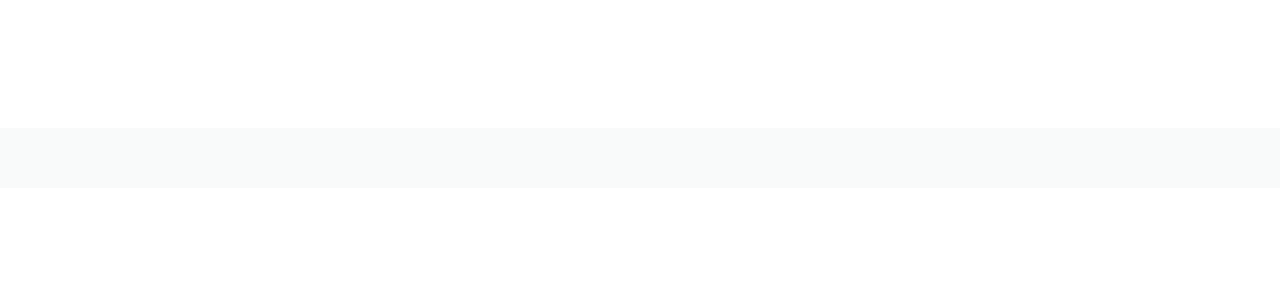
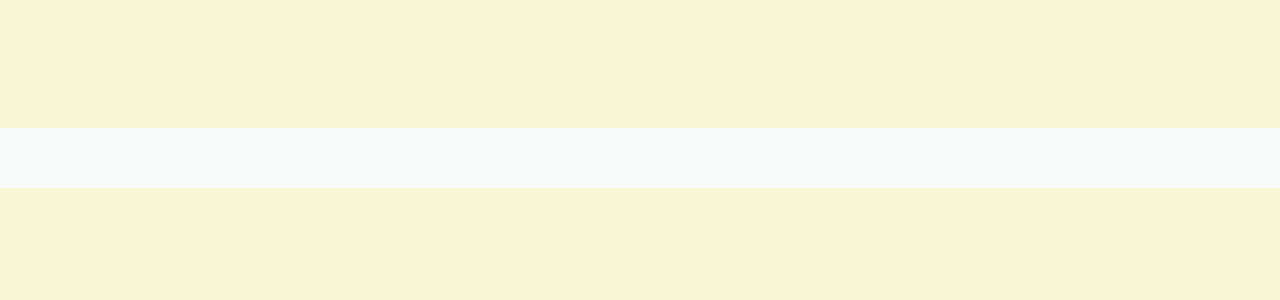
Before and after one commit to SKKU24-spoon-mate/client, a React app: page / in a window 1280 px wide. Shown: the top 300 px of the page. Built offline with nearby package versions, Linux system fonts and the light colour scheme.

Commit message:
Add background theme color and font

```diff
--- a/src/theme/themeSelector.ts
+++ b/src/theme/themeSelector.ts
@@ -10,6 +10,7 @@ export const themeSelector = (mode: string) => ({
         body: {
           width: '100%',
           height: '100%',
+          backgroundColor: '#FAF7D7',
         },
         img: {
           userSelect: 'none',
@@ -29,12 +30,12 @@ export const themeSelector = (mode: string) => ({
           outline: 'none',
           border: 'none',
         },
-        // '@font-face': {
-        //   fontFamily: 'ConFont',
-        //   fontStyle: 'normal',
-        //   fontWeight: 'normal',
-        //   src: `url(${ContentFont}) format('truetype')`,
-        // },
+        '@font-face': {
+          fontFamily: 'BMHANNAPro',
+          src: `url('https://fastly.jsdelivr.net/gh/projectnoonnu/noonfonts_seven@1.0/BMHANNAPro.woff') format('woff')`,
+          fontWeight: 'normal',
+          fontStyle: 'normal',
+        },
 
         // fallbacks: [
         //   {
@@ -51,6 +52,6 @@ export const themeSelector = (mode: string) => ({
   },
   typography: {
     // Use the system font instead of the default Roboto font.
-    // fontFamily: ['ConFont'].join(','),
+    fontFamily: 'BMHANNAPro',
   },
 });
```
